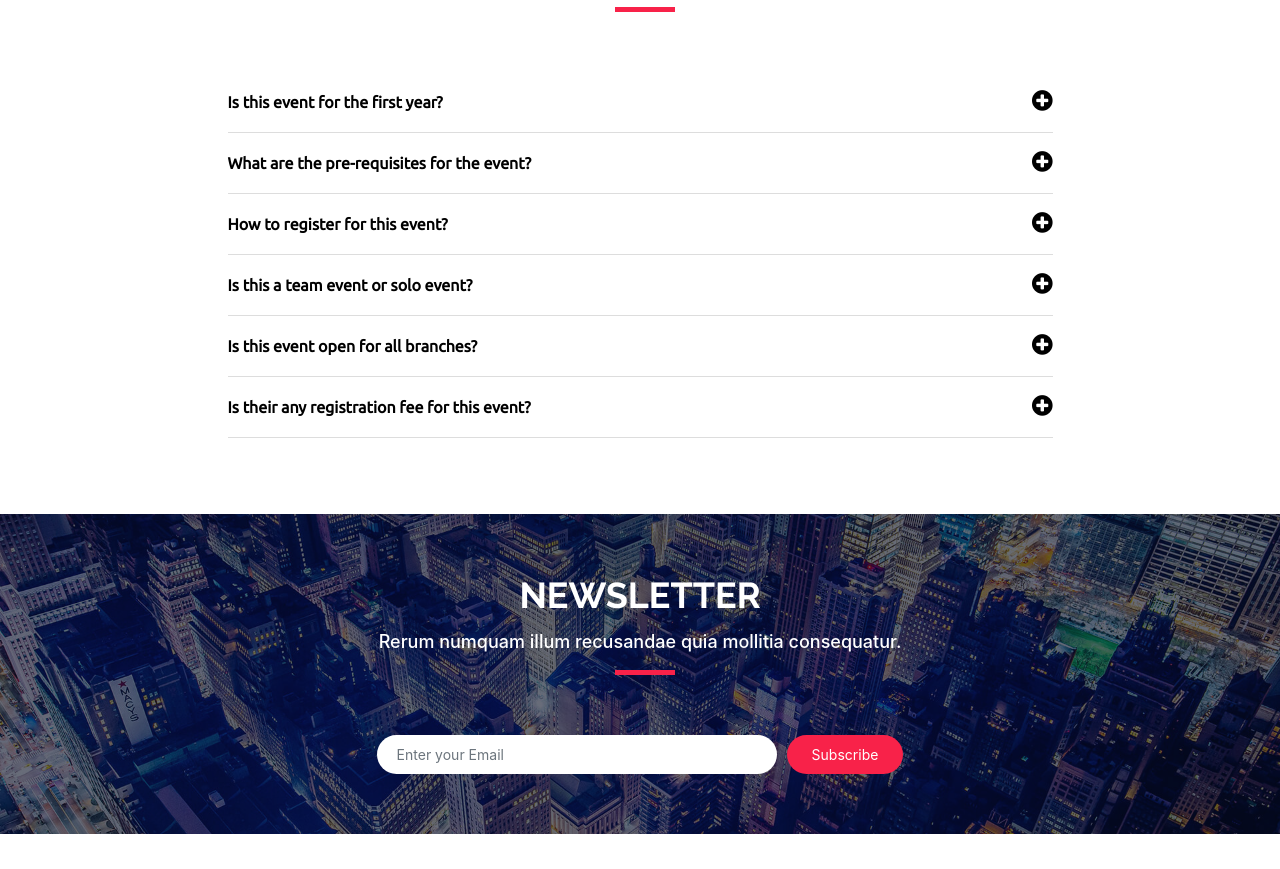
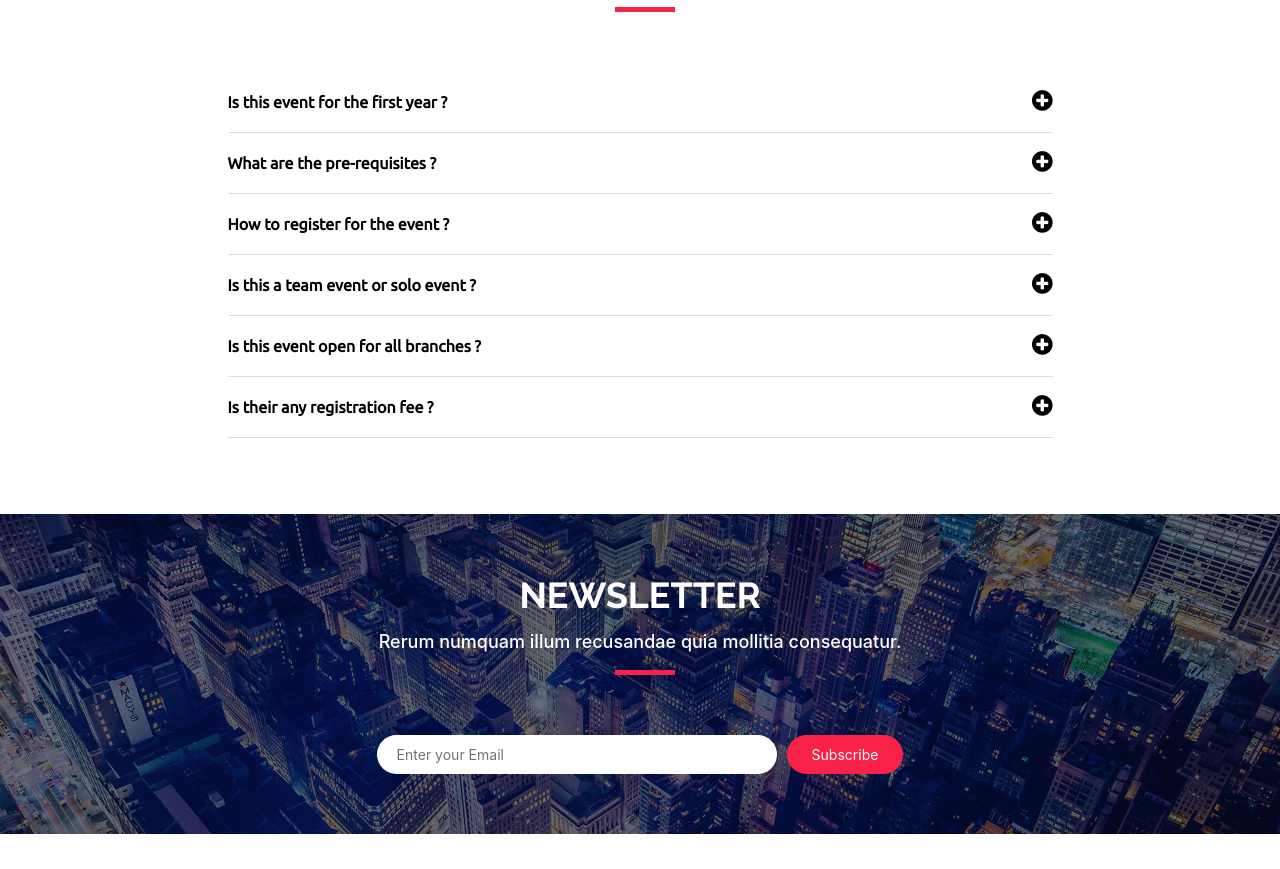
Before and after one commit to owasp-tsc/Tech-niti, a plain HTML site: page index.html in a window 1280 px wide. Shown: the part 3900-4769 px from the top of the page. Drawn offline with Linux system fonts and the light colour scheme.

Commit message:
faq with some answers

```diff
--- a/index.html
+++ b/index.html
@@ -734,7 +734,7 @@
               <ul id="faq-list">
 
                 <li>
-                  <a data-toggle="collapse" class="collapsed" href="#faq1">Is this event for the first year? <i class="fa fa-minus-circle"></i></a>
+                  <a data-toggle="collapse" class="collapsed" href="#faq1">Is this event for the first year ? <i class="fa fa-minus-circle"></i></a>
                   <div id="faq1" class="collapse" data-parent="#faq-list">
                     <p>
                       This event is open for all students of Thapar Institute of Engineering and Technology irrespective of the branch and year.
@@ -743,7 +743,7 @@
                 </li>
 
                 <li>
-                  <a data-toggle="collapse" href="#faq2" class="collapsed">What are the pre-requisites for the event? <i class="fa fa-minus-circle"></i></a>
+                  <a data-toggle="collapse" href="#faq2" class="collapsed">What are the pre-requisites ? <i class="fa fa-minus-circle"></i></a>
                   <div id="faq2" class="collapse" data-parent="#faq-list">
                     <p>
                       You should have basic knowledge and experience in competitve programming.
@@ -752,7 +752,7 @@
                 </li>
 
                 <li>
-                  <a data-toggle="collapse" href="#faq3" class="collapsed">How to register for this event? <i class="fa fa-minus-circle"></i></a>
+                  <a data-toggle="collapse" href="#faq3" class="collapsed">How to register for the event ? <i class="fa fa-minus-circle"></i></a>
                   <div id="faq3" class="collapse" data-parent="#faq-list">
                     <p>
                       Lorem ipsum dolor sit amet, consectetur adipisicing elit. Repudiandae non qui quasi similique excepturi, ullam ipsum quibusdam id assumenda, ut.
@@ -761,7 +761,7 @@
                 </li>
 
                 <li>
-                  <a data-toggle="collapse" href="#faq4" class="collapsed">Is this a team event or solo event? <i class="fa fa-minus-circle"></i></a>
+                  <a data-toggle="collapse" href="#faq4" class="collapsed">Is this a team event or solo event ? <i class="fa fa-minus-circle"></i></a>
                   <div id="faq4" class="collapse" data-parent="#faq-list">
                     <p>
                       Lorem ipsum dolor sit amet, consectetur adipisicing elit. Repellat et impedit, sunt, maxime placeat minus.
@@ -770,7 +770,7 @@
                 </li>
 
                 <li>
-                  <a data-toggle="collapse" href="#faq5" class="collapsed">Is this event open for all branches? <i class="fa fa-minus-circle"></i></a>
+                  <a data-toggle="collapse" href="#faq5" class="collapsed">Is this event open for all branches ? <i class="fa fa-minus-circle"></i></a>
                   <div id="faq5" class="collapse" data-parent="#faq-list">
                     <p>
                       This event is open for all students of Thapar Institute of Engineering and Technology irrespective of the branch and year.
@@ -779,7 +779,7 @@
                 </li>
 
                 <li>
-                  <a data-toggle="collapse" href="#faq6" class="collapsed">Is their any registration fee for this event? <i class="fa fa-minus-circle"></i></a>
+                  <a data-toggle="collapse" href="#faq6" class="collapsed">Is their any registration fee ? <i class="fa fa-minus-circle"></i></a>
                   <div id="faq6" class="collapse" data-parent="#faq-list">
                     <p>
                       No, TECHNITI is a free event for each and every student of Thapar Institute of Engineering and Technology.
```
